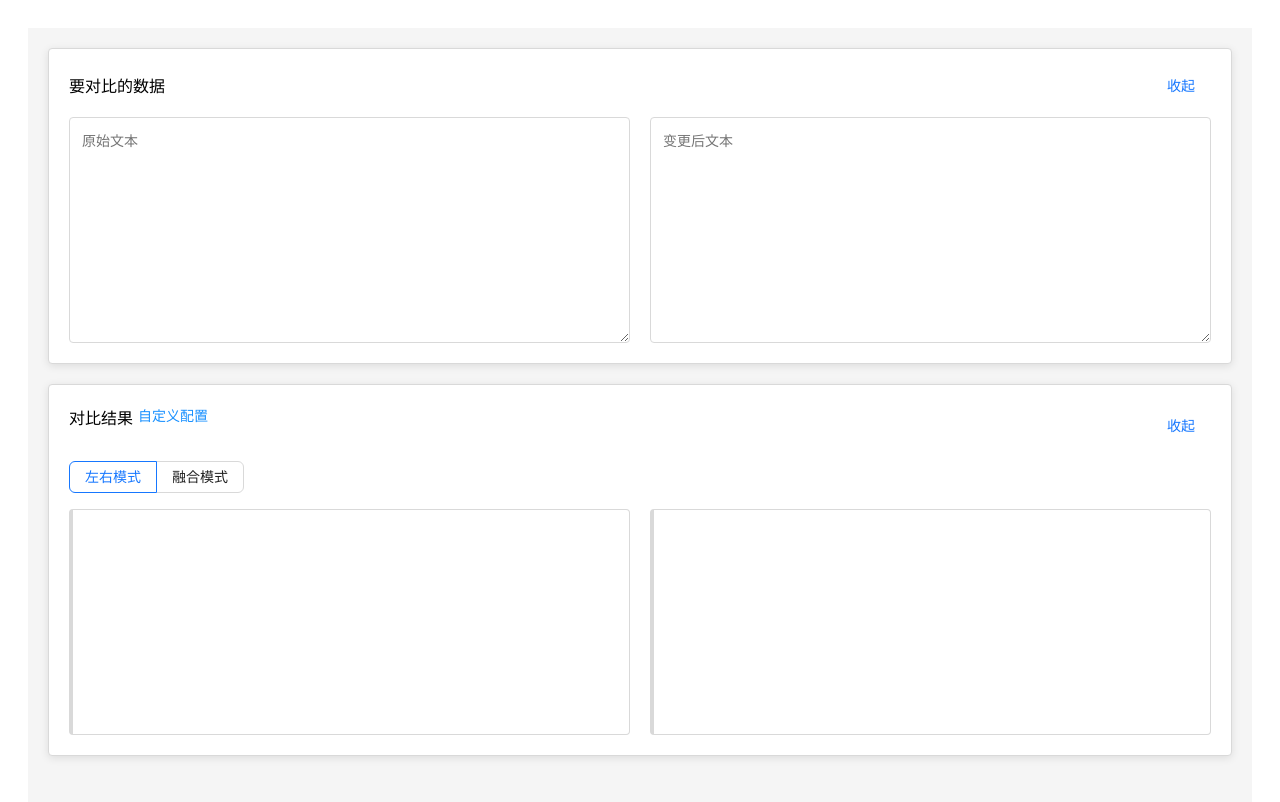
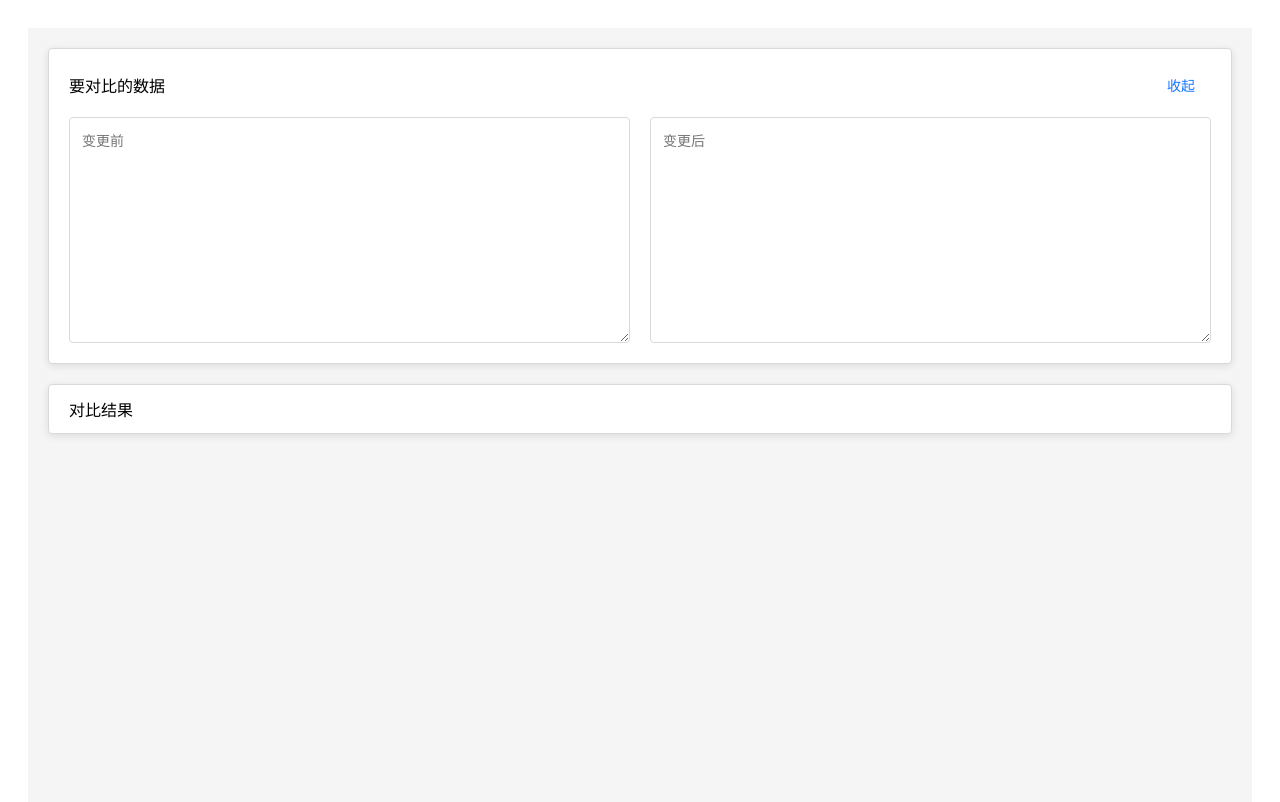
Before and after one commit to AdamPyd/rsbfifth, a React app in the folder static/: page /diff in a window 1280 px wide. Shown: the top 802 px of the page. Built offline with nearby package versions, Linux system fonts and the light colour scheme.

Commit message:
diffComparator-6-可以随着用户输入实时展示对比结果

```diff
--- a/static/src/page/comparator/comparision/TextComparison.tsx
+++ b/static/src/page/comparator/comparision/TextComparison.tsx
@@ -52,13 +52,13 @@ const TextComparison: React.FC<TextComparisonProps> = ({
         <textarea
             value={textData.leftText}
             onChange={handleLeftChange}
-            placeholder="原始文本"
+            placeholder="变更前"
             className="text-input"
         />
                 <textarea
                     value={textData.rightText}
                     onChange={handleRightChange}
-                    placeholder="变更后文本"
+                    placeholder="变更后"
                     className="text-input"
                 />
             </div>
--- a/static/src/page/comparator/index.tsx
+++ b/static/src/page/comparator/index.tsx
@@ -1,5 +1,5 @@
 
-import React, { useState } from 'react';
+import React, { useState, useEffect } from 'react';
 import TextComparison from './comparision/TextComparison';
 import DiffResult from './result/DiffResult';
 import './index.css';
@@ -18,7 +18,7 @@ const DiffComparator: React.FC = () => {
 
     const [collapsedSections, setCollapsedSections] = useState({
         text: false,
-        result: false,
+        result: true, // 缺省折叠
     });
 
     // 差异效果的三个值
@@ -27,6 +27,68 @@ const DiffComparator: React.FC = () => {
         newResult: '',
         mixResult: ''
     });
+
+    // 比较函数
+    const compare = (str1: string, str2: string): Record<string, string> => {
+        // 简单的行对比实现
+        const lines1 = str1.split('\n');
+        const lines2 = str2.split('\n');
+        const maxLines = Math.max(lines1.length, lines2.length);
+
+        const originResult: string[] = [];
+        const newResult: string[] = [];
+        const mixResult: string[] = [];
+
+        for (let i = 0; i < maxLines; i++) {
+            const line1 = lines1[i] || '';
+            const line2 = lines2[i] || '';
+
+            if (line1 === line2) {
+                originResult.push(`<div>${line1}</div>`);
+                newResult.push(`<div>${line2}</div>`);
+                mixResult.push(`<div>${line1}</div>`);
+            } else {
+                if (line1) {
+                    originResult.push(`<div style="background-color: ${config.deletedColor}20;"><del>${line1}</del></div>`);
+                }
+                if (line2) {
+                    newResult.push(`<div style="background-color: ${config.addedColor}20;"><ins>${line2}</ins></div>`);
+                }
+                mixResult.push(
+                    `<div style="display: flex; gap: 10px;">` +
+                    `<div style="flex: 1; background-color: ${config.deletedColor}20;"><del>${line1 || ''}</del></div>` +
+                    `<div style="flex: 1; background-color: ${config.addedColor}20;"><ins>${line2 || ''}</ins></div>` +
+                    `</div>`
+                );
+            }
+        }
+
+        return {
+            originResult: originResult.join(''),
+            newResult: newResult.join(''),
+            mixResult: mixResult.join('')
+        };
+    };
+
+    // 文本变化时触发比较
+    useEffect(() => {
+        if (textData.leftText || textData.rightText) {
+            const results = compare(textData.leftText, textData.rightText);
+            setDiffResults(results);
+
+            // 展开结果区域
+            setCollapsedSections(prev => ({
+                ...prev,
+                result: false
+            }));
+        } else {
+            setDiffResults({
+                originResult: '',
+                newResult: '',
+                mixResult: ''
+            });
+        }
+    }, [textData.leftText, textData.rightText, config.addedColor, config.deletedColor]);
 
     const toggleSection = (section: 'text' | 'result') => {
         setCollapsedSections(prev => ({
--- a/static/src/page/comparator/result/DiffResult.tsx
+++ b/static/src/page/comparator/result/DiffResult.tsx
@@ -98,23 +98,20 @@ const DiffResult: React.FC<DiffResultProps> = ({
                         <div
                             className="diff-box"
                             // style={{ borderLeftColor: config.addedColor }}
-                        >
-                            {diffResults.originResult}
-                        </div>
+                            dangerouslySetInnerHTML={{ __html: diffResults.originResult }}
+                        />
                         <div
                             className="diff-box"
                             // style={{ borderLeftColor: config.deletedColor }}
-                        >
-                            {diffResults.newResult}
-                        </div>
+                            dangerouslySetInnerHTML={{ __html: diffResults.newResult }}
+                        />
                     </div>
                 ) : (
                     <div
                         className="unified-view"
-                        // style={{ borderLeftColor: config.addedColor }}
-                    >
-                        {diffResults.mixResult}
-                    </div>
+                        style={{ borderLeftColor: config.addedColor }}
+                        dangerouslySetInnerHTML={{ __html: diffResults.mixResult }}
+                    />
                 )}
             </div>
         </div>
```
